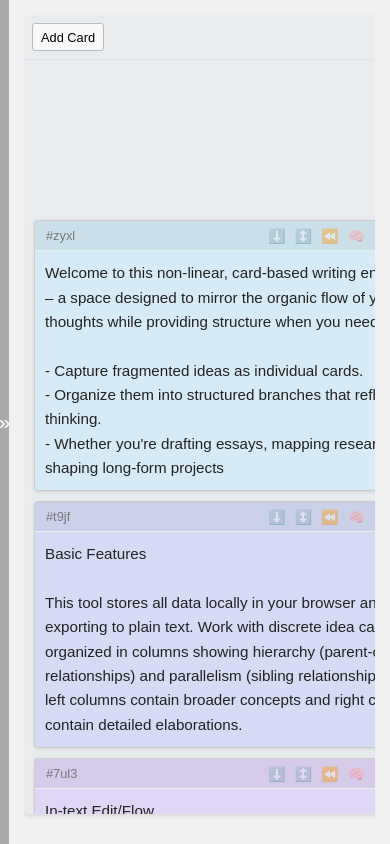
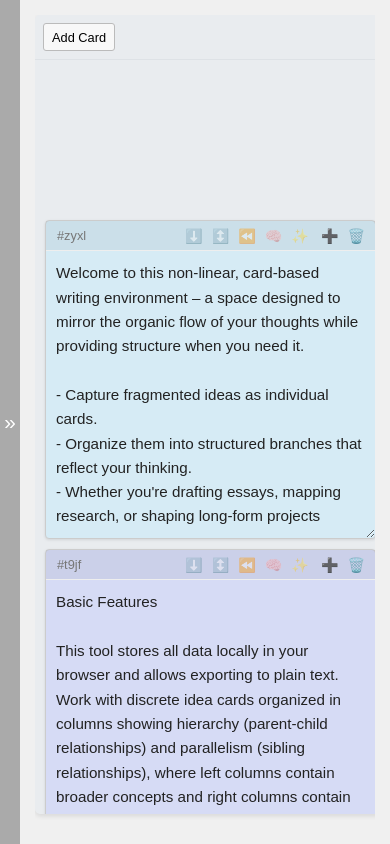
Before and after one commit to zhuochun/simple-editor, a plain HTML site: page index.html in a window 390 px wide. Both pictures are taken after a click on the element 252 px from the left and 422 px from the top of the page. Drawn offline with Linux system fonts and the light colour scheme; a web font is replaced by a local one.

Commit message:
Improve mobile responsiveness (#4)

```diff
--- a/script.js
+++ b/script.js
@@ -1889,9 +1889,14 @@ document.addEventListener('DOMContentLoaded', () => {
         // 5. Setup Global Listeners & Sidebar State
         addProjectBtn.addEventListener('click', handleAddProject);
         importProjectBtn.addEventListener('click', (e) => displayImportOptions(e.currentTarget)); // Added listener
-        resizer.addEventListener('click', () => {
+        function toggleSidebar() {
             const isCollapsed = document.body.classList.toggle('sidebar-collapsed');
             localStorage.setItem(SIDEBAR_COLLAPSED_KEY, isCollapsed);
+        }
+        resizer.addEventListener('click', toggleSidebar);
+        resizer.addEventListener('touchstart', (e) => {
+            e.preventDefault();
+            toggleSidebar();
         });
         const savedSidebarState = localStorage.getItem(SIDEBAR_COLLAPSED_KEY);
         if (savedSidebarState === 'true') {
--- a/style.css
+++ b/style.css
@@ -296,7 +296,7 @@ body.sidebar-collapsed #resizer::before {
 .column {
     background-color: #e9ecef;
     border-radius: 5px;
-    width: 50ch;
+    width: min(50ch, 90vw);
     flex-shrink: 0; /* Prevent columns from shrinking */
     height: 100%; /* Take full height of columns-container */
     display: flex;
@@ -647,3 +647,13 @@ body.ai-ready .ai-feature {
 .import-options-menu button:hover {
     background-color: #f0f0f0;
 }
+
+/* --- Responsive Layout Adjustments --- */
+@media (max-width: 600px) {
+    #resizer {
+        width: 15px;
+    }
+    body.sidebar-collapsed #resizer {
+        width: 20px;
+    }
+}
```
